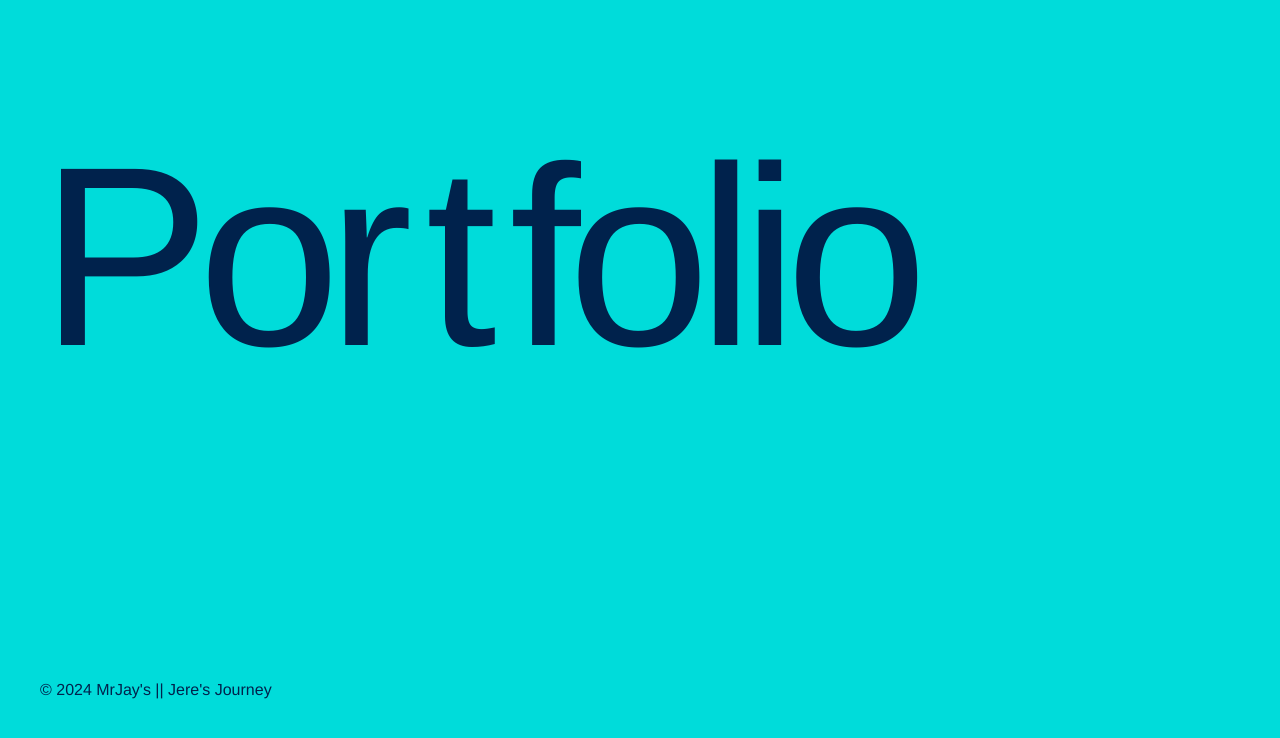
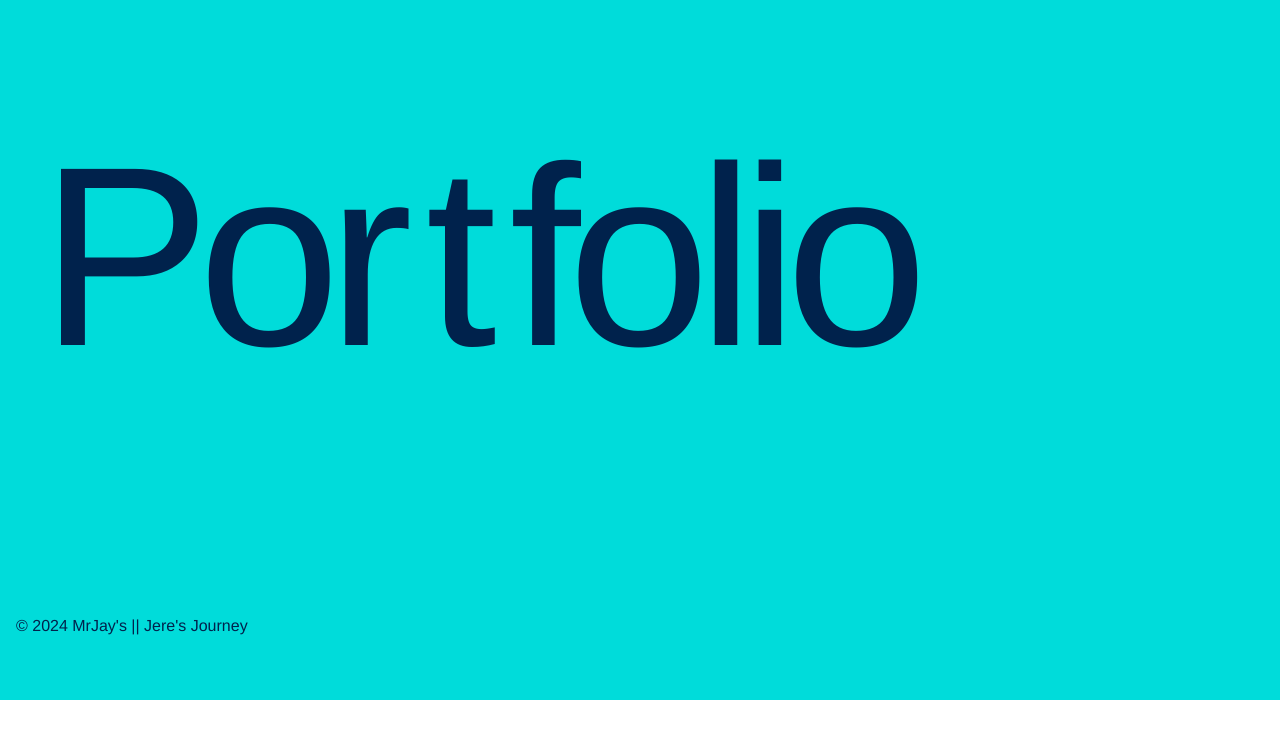
Before and after one commit to chungvuiloong/simple_portfolio, an Astro site: page / in a window 1280 px wide. Built offline with nearby package versions, Linux system fonts and the light colour scheme; Astro itself is replaced by a stand-in of ours.

Commit message:
Changed height and padding.

```diff
--- a/src/sections/Footer.astro
+++ b/src/sections/Footer.astro
@@ -10,9 +10,8 @@ const year = getCurrentYear()
 
 ---
 
-    <footer class=`pt-24 sm:pt-32 pb-12 px-6 lg:px-10 bg-[#00dcda] h-svh`>
-      <div class="mx-auto container">
-        <div class="flex flex-row"></div>
+    <footer class="sm:py-16 py-10 bg-[#00dcda]">
+      <div class="px-4 mx-auto container">
         <p class="w-full text-start leading-5">
           <span class="text-[#00224c]">
             &copy; {year} MrJay's || Jere's Journey
```
